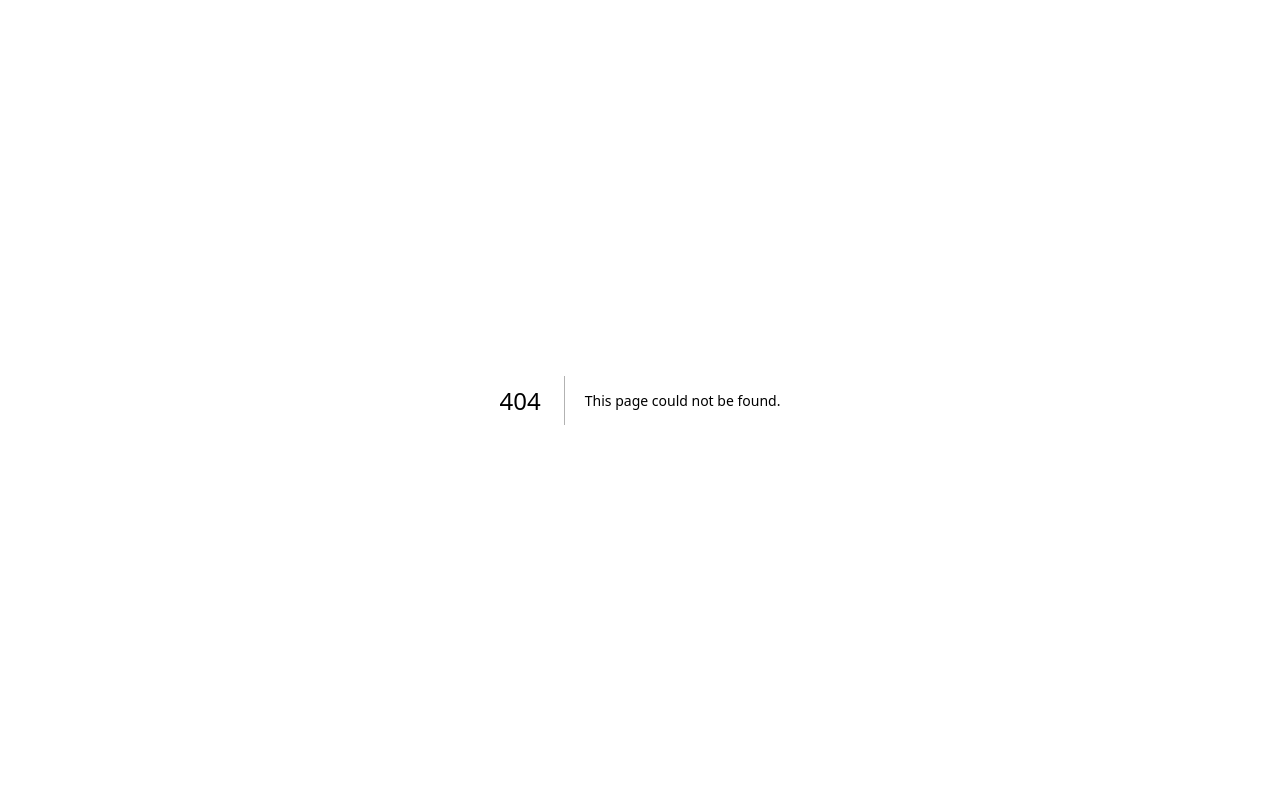
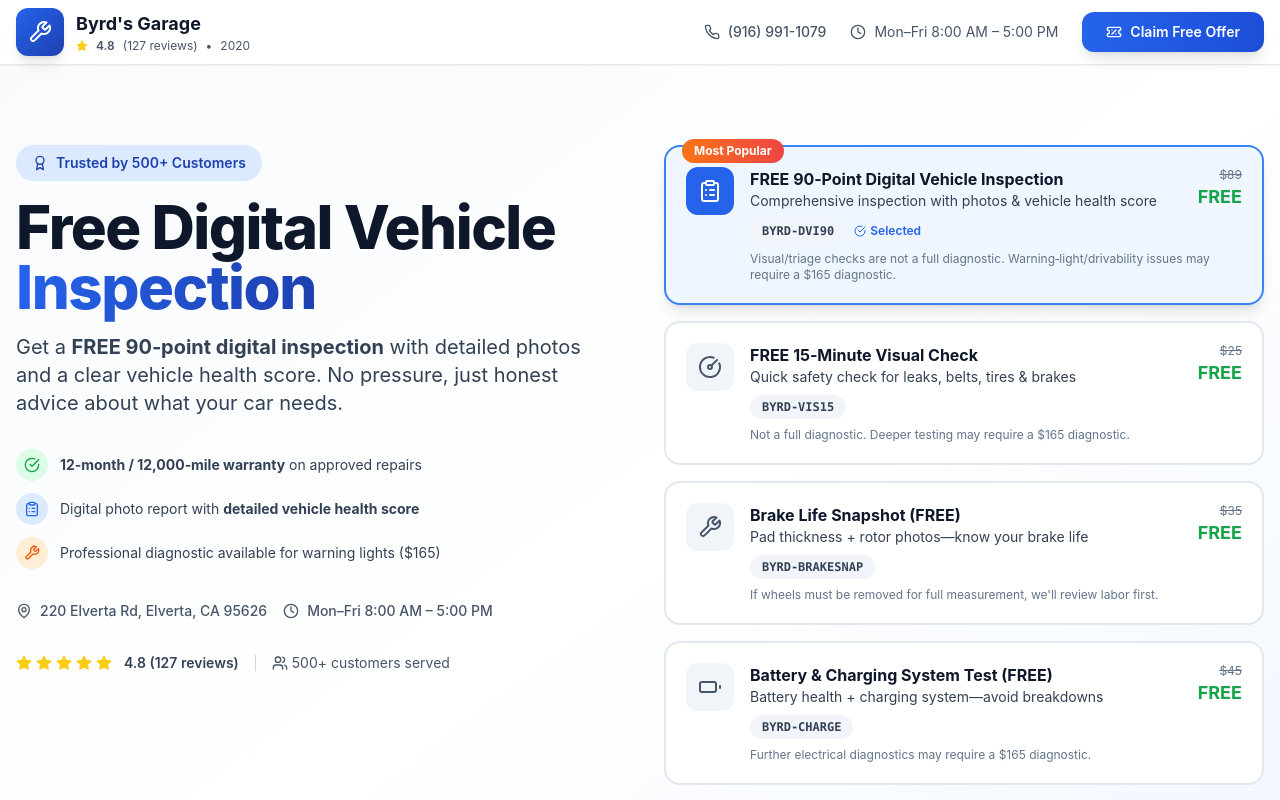
Before and after one commit to bdaniels013/byrdsgarageleadmag, a Next.js app: page / in a window 1280 px wide. Before the commit this address had no page. Shown: the top 800 px of the page. Built offline with nearby package versions, Linux system fonts and the light colour scheme.

Commit message:
Fix Next.js structure: Add proper pages/index.js and move component to components folder

```diff
--- /dev/null
+++ b/pages/_app.js
@@ -0,0 +1,5 @@
+import '../styles/globals.css';
+
+export default function App({ Component, pageProps }) {
+  return <Component {...pageProps} />;
+}
--- /dev/null
+++ b/pages/index.js
@@ -0,0 +1,5 @@
+import ByrdsLeadMagnetPage from '../components/ByrdsLeadMagnetPage.jsx';
+
+export default function Home() {
+  return <ByrdsLeadMagnetPage />;
+}
--- /dev/null
+++ b/postcss.config.js
@@ -0,0 +1,6 @@
+module.exports = {
+  plugins: {
+    tailwindcss: {},
+    autoprefixer: {},
+  },
+}
--- /dev/null
+++ b/styles/globals.css
@@ -0,0 +1,66 @@
+@tailwind base;
+@tailwind components;
+@tailwind utilities;
+
+/* Custom styles for Byrd's Garage */
+@layer base {
+  html {
+    font-family: 'Inter', system-ui, sans-serif;
+  }
+
+  body {
+    @apply text-slate-900 bg-white;
+  }
+}
+
+@layer components {
+  .btn-primary {
+    @apply inline-flex items-center justify-center gap-2 rounded-xl bg-gradient-to-r from-blue-600 to-blue-700 px-6 py-3 text-base font-semibold text-white shadow-lg transition-all duration-200 hover:from-blue-700 hover:to-blue-800 hover:shadow-xl;
+  }
+
+  .btn-secondary {
+    @apply inline-flex items-center justify-center gap-2 rounded-xl border border-slate-300 px-4 py-2 text-sm font-medium text-slate-700 bg-white hover:bg-slate-50 transition-colors;
+  }
+
+  .card {
+    @apply rounded-2xl border border-slate-200 bg-white p-6 shadow-sm hover:shadow-md transition-shadow;
+  }
+
+  .input-field {
+    @apply w-full rounded-xl border border-slate-300 px-4 py-3 text-slate-900 placeholder-slate-400 transition-all focus:outline-none focus:ring-2 focus:ring-blue-500;
+  }
+
+  .input-field-error {
+    @apply border-red-300 bg-red-50 focus:ring-red-500;
+  }
+}
+
+@layer utilities {
+  .text-gradient {
+    @apply bg-gradient-to-r from-blue-600 to-blue-800 bg-clip-text text-transparent;
+  }
+
+  .animate-fade-in {
+    animation: fadeIn 0.5s ease-in-out;
+  }
+
+  .animate-slide-up {
+    animation: slideUp 0.5s ease-out;
+  }
+}
+
+@keyframes fadeIn {
+  from { opacity: 0; }
+  to { opacity: 1; }
+}
+
+@keyframes slideUp {
+  from {
+    transform: translateY(20px);
+    opacity: 0;
+  }
+  to {
+    transform: translateY(0);
+    opacity: 1;
+  }
+}
```
Also changed, not shown: components/ByrdsLeadMagnetPage.jsx (renamed from byrds_garage_lead_magnet_landing_v_1.jsx).
